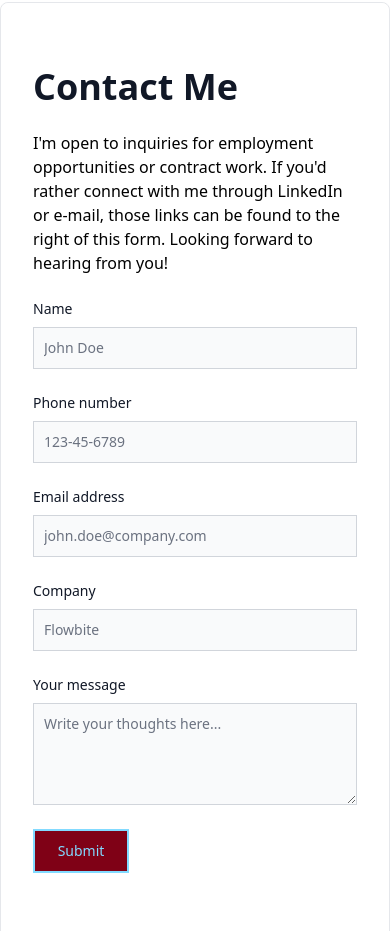
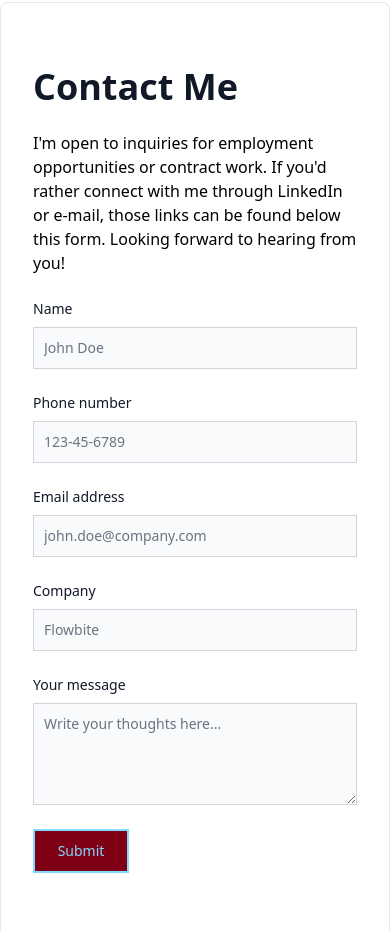
Before and after one commit to evanfbolton/evanfbolton-portfolio, a website built with Vite: page index.html in a window 390 px wide. Shown: the part 2410-3341 px from the top of the page. Built offline with nearby package versions, Linux system fonts and the light colour scheme; files whose address does not match are found by name.

Commit message:
Minor changes

```diff
--- a/index.html
+++ b/index.html
@@ -114,7 +114,8 @@
 <section class="grid grid-cols-1 mt-16 border border-gray-200 rounded-lg shadow-sm md:mb-12 md:grid-cols-3 bg-white">
     <form class="flex flex-col col-span-2 justify-center px-8 md:px-16 py-16 md:ml-[5%] text-left bg-white border-b border-gray-200 rounded-t-lg md:rounded-t-none md:rounded-ss-lg md:border-e">
         <h2 class="mb-6 text-4xl font-semibold text-gray-900">Contact Me</h2>
-        <p class="mb-6 w-full md:w-5/6">I'm open to inquiries for employment opportunities or contract work. If you'd rather connect with me through LinkedIn or e-mail, those links can be found to the right of this form. Looking forward to hearing from you!</p>
+        <p class="hidden md:block mb-6 w-full md:w-5/6">I'm open to inquiries for employment opportunities or contract work. If you'd rather connect with me through LinkedIn or e-mail, those links can be found to the right of this form. Looking forward to hearing from you!</p>
+        <p class="md:hidden mb-6 w-full md:w-5/6">I'm open to inquiries for employment opportunities or contract work. If you'd rather connect with me through LinkedIn or e-mail, those links can be found below this form. Looking forward to hearing from you!</p>
         <div class="grid gap-6 mb-6 md:grid-cols-2">
             <div class="md:w-2/3">
                 <label for="name" class="block mb-2 text-sm font-medium text-gray-900">Name</label>
```
